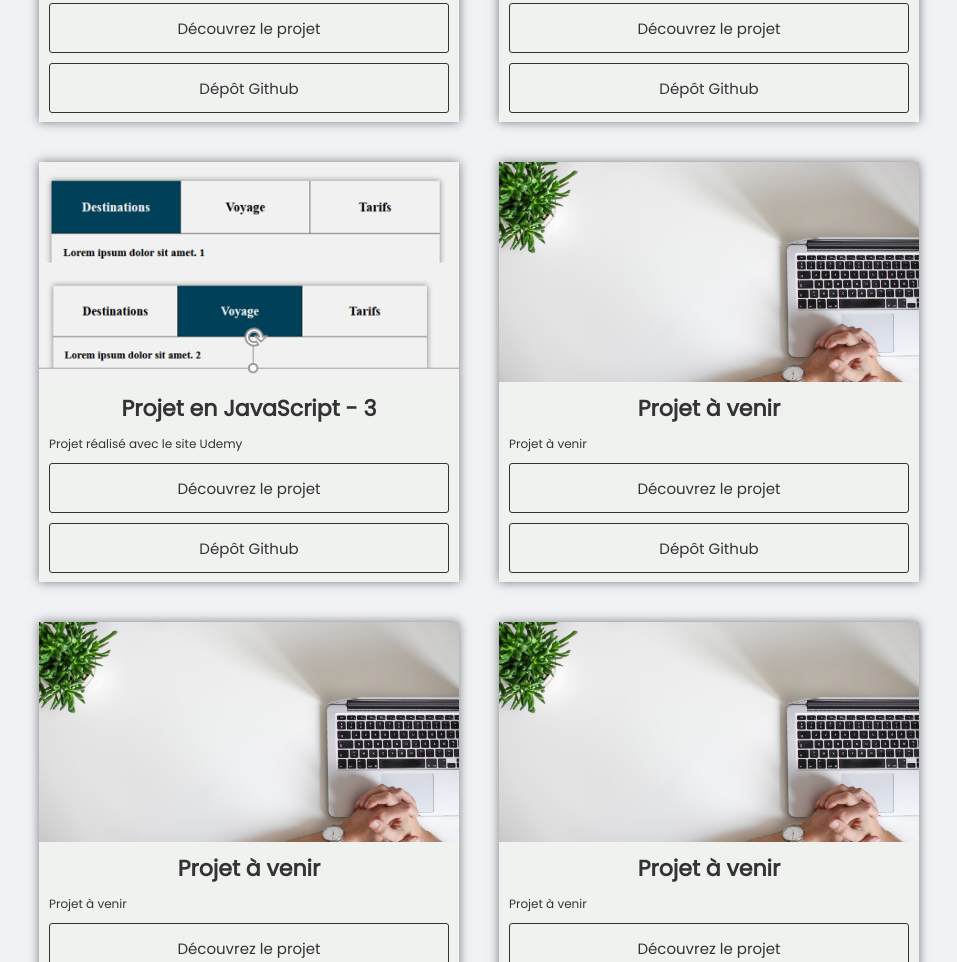
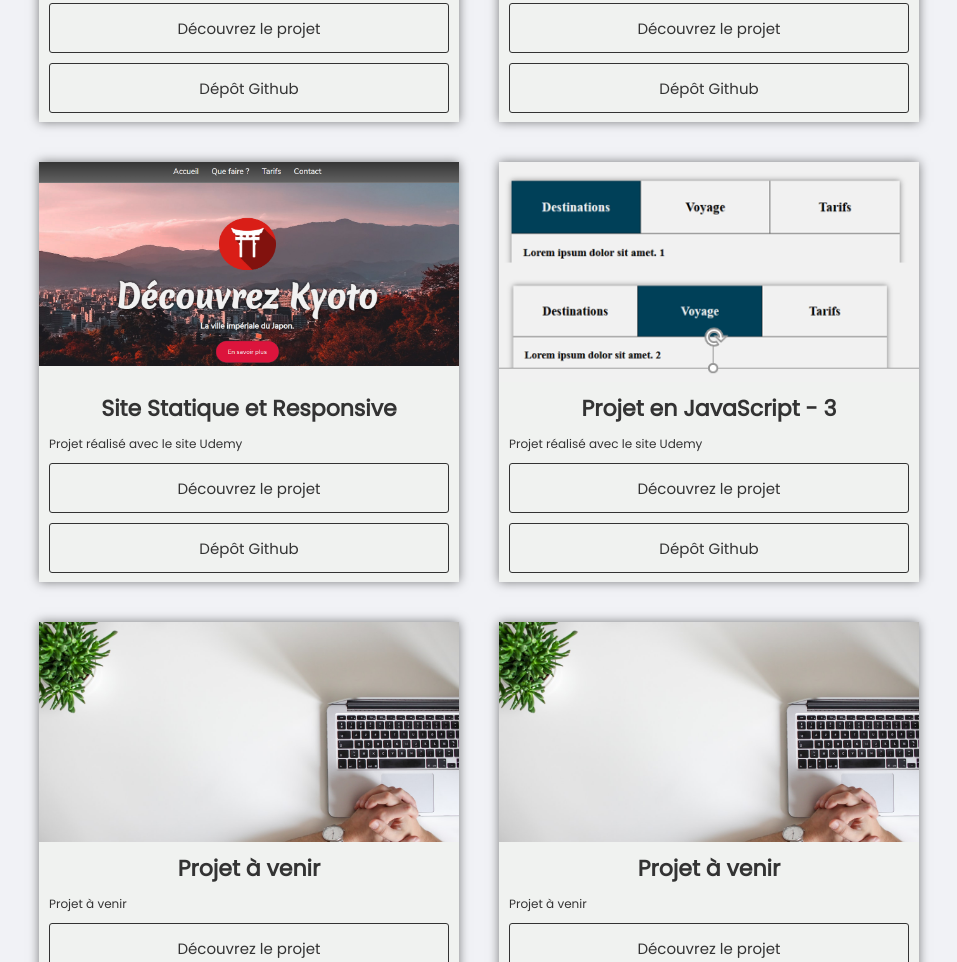
Before and after one commit to DevCreationsCR/Portfolio, a website: page index.html in a window 1280 px wide. Shown: the part 3713-4675 px from the top of the page, without its empty margins (161-1118 px from the left). Drawn offline with nearby package versions, Linux system fonts and the light colour scheme; a script that the page names is missing.

Commit message:
mise à jour des liens et ajout d'un projet

```diff
--- a/index.html
+++ b/index.html
@@ -63,7 +63,7 @@
         <a href="#port" class="btn-acc btn-acc1">Portfolio</a>
         <a href="#exp" class="btn-acc btn-acc2">Expériences</a>
         <div class="medias">
-            <a href="https://github.com/CynRim" target="blank">
+            <a href="https://github.com/DevCreationsCR" target="blank">
                 <div class="media media1">
                     <img src="img/github.svg" alt="github icone" class="icone-medias">
                 </div>
@@ -129,70 +129,70 @@
         <div class="cont-portfolio">
             <div class="item vague1">
                 <div class="cont-img-port">
-                    <img src="img/projet2.jpg" alt="image portfolio nom projet">
+                    <img src="img/projet2.jpg" alt="image ancien projet 2 d'openclassrooms">
                 </div>
                 <h3>Projet réalisé avec du HTML-CSS</h3>
                 <p>Projet 2 de la formation de Développeur Web (OpenClassrooms)</p>
-                <a href="#" class="btn-projets">Découvrez le projet</a>
-                <a href="https://github.com/CynRim/Projet2-CV" class="btn-projets">Dépôt Github</a>
+                <a href="https://devcreationscr.github.io/Projet2-CV/" class="btn-projets">Découvrez le projet</a>
+                <a href="https://github.com/DevCreationsCR/Projet2-CV" class="btn-projets">Dépôt Github</a>
             </div>
             <div class="item vague1">
                 <div class="cont-img-port">
-                    <img src="img/projet3.jpg" alt="image portfolio nom projet">
+                    <img src="img/projet3.jpg" alt="image ancien projet 3 d'openclassrooms">
                 </div>
                 <h3>Projet réalisé avec HTML-SASS</h3>
                 <p>Projet 3 de la formation de Développeur Web (OpenClassrooms)</p>
-                <a href="https://cynrim.github.io/Projet3-Ohmyfood/" class="btn-projets">Découvrez le projet</a>
-                <a href="https://github.com/CynRim/Projet3-Ohmyfood" class="btn-projets">Dépôt Github</a>
+                <a href="https://devcreationscr.github.io/Projet3-Ohmyfood/" class="btn-projets">Découvrez le projet</a>
+                <a href="https://github.com/DevCreationsCR/Projet3-Ohmyfood" class="btn-projets">Dépôt Github</a>
             </div>
             <div class="item vague1">
                 <div class="cont-img-port">
-                    <img src="img/udemy1.jpg" alt="image portfolio nom projet">
+                    <img src="img/udemy1.jpg" alt="image projet Udemy HTML-SASS">
                 </div>
                 <h3>Projet réalisé avec HTML-SASS</h3>
                 <p>Projet réalisé avec le site Udemy</p>
-                <a href="https://cynrim.github.io/Udemy1/" class="btn-projets">Découvrez le projet</a>
-                <a href="https://github.com/CynRim/Udemy1" class="btn-projets">Dépôt Github</a>
+                <a href="https://devcreationscr.github.io/Udemy1/" class="btn-projets">Découvrez le projet</a>
+                <a href="https://github.com/DevCreationsCR/Udemy1" class="btn-projets">Dépôt Github</a>
             </div>
             <div class="item vague2">
                 <div class="cont-img-port">
-                    <img src="img/udemy2.jpg" alt="image portfolio nom projet">
+                    <img src="img/udemy2.jpg" alt="image projet Udemy CSS Grid">
                 </div>
                 <h3>Projet réalisé avec HTML-CSS</h3>
                 <p>Projet réalisé avec le site Udemy</p>
-                <a href="https://cynrim.github.io/Udemy2/" class="btn-projets">Découvrez le projet</a>
-                <a href="https://github.com/CynRim/Udemy2" class="btn-projets">Dépôt Github</a>
+                <a href="https://devcreationscr.github.io/Udemy2/" class="btn-projets">Découvrez le projet</a>
+                <a href="https://github.com/DevCreationsCR/Udemy2" class="btn-projets">Dépôt Github</a>
             </div>
             <div class="item vague2">
                 <div class="cont-img-port">
-                    <img src="img/udemy3.jpg" alt="image portfolio nom projet">
+                    <img src="img/udemy3.jpg" alt="image projet Udemy HTML-CSS">
                 </div>
                 <h3>Projet réalisé avec HTML-CSS</h3>
                 <p>Projet réalisé avec le site Udemy</p>
-                <a href="https://cynrim.github.io/Udemy3/" class="btn-projets">Découvrez le projet</a>
-                <a href="https://github.com/CynRim/Udemy3" class="btn-projets">Dépôt Github</a>
+                <a href="https://devcreationscr.github.io/Udemy3/" class="btn-projets">Découvrez le projet</a>
+                <a href="https://github.com/DevCreationsCR/Udemy3" class="btn-projets">Dépôt Github</a>
             </div>
             <div class="item vague2">
                 <div class="cont-img-port">
-                    <img src="img/portfolio.jpg" alt="image portfolio nom projet">
+                    <img src="img/portfolio.jpg" alt="image du site portfolio">
                 </div>
                 <h3>Projet réalisé avec HTML-SASS-JS</h3>
                 <p>Mon portfolio</p>
-                <a href="#" class="btn-projets">Découvrez le projet</a>
-                <a href="https://github.com/CynRim/Portfolio" class="btn-projets">Dépôt Github</a>
+                <a href="https://www.olivia-remiki.fr/" class="btn-projets">Découvrez le projet</a>
+                <a href="https://github.com/DevCreationsCR/Portfolio" class="btn-projets">Dépôt Github</a>
             </div>
             <div class="item vague3">
                 <div class="cont-img-port">
-                    <img src="img/js-p1-yeux.png" alt="image portfolio nom projet">
+                    <img src="img/js-p1-yeux.png" alt="image petit projet en javascript">
                 </div>
                 <h3>Projet en JavaScript - 1</h3>
                 <p>Projet réalisé avec le site Udemy</p>
-                <a href="#" class="btn-projets">Découvrez le projet</a>
+                <a href="https://devcreationscr.github.io/JS-Projet-1-yeux/" class="btn-projets">Découvrez le projet</a>
                 <a href="https://github.com/DevCreationsCR/JS-Projet-1-yeux" class="btn-projets">Dépôt Github</a>
             </div>
             <div class="item vague3">
                 <div class="cont-img-port">
-                    <img src="img/js-p2-fenetre-modale.png" alt="image portfolio nom projet">
+                    <img src="img/js-p2-fenetre-modale.png" alt="image petit projet en javascriptt">
                 </div>
                 <h3>Projet en JavaScript - 2</h3>
                 <p>Projet réalisé avec le site Udemy</p>
@@ -201,21 +201,21 @@
             </div>
             <div class="item vague3">
                 <div class="cont-img-port">
-                    <img src="img/js-p3-onglets.png" alt="image portfolio nom projet">
+                    <img src="img/sitekyoto.png" alt="image d'un site statique">
+                </div>
+                <h3>Site Statique et Responsive</h3>
+                <p>Projet réalisé avec le site Udemy</p>
+                <a href="https://devcreationscr.github.io/FrontEnd-SiteKyoto/" class="btn-projets">Découvrez le projet</a>
+                <a href="https://github.com/DevCreationsCR/FrontEnd-SiteKyoto" class="btn-projets">Dépôt Github</a>
+            </div>
+            <div class="item vague3">
+                <div class="cont-img-port">
+                    <img src="img/js-p3-onglets.png" alt="image petit projet en javascript">
                 </div>
                 <h3>Projet en JavaScript - 3</h3>
                 <p>Projet réalisé avec le site Udemy</p>
                 <a href="#" class="btn-projets">Découvrez le projet</a>
                 <a href="https://github.com/DevCreationsCR/JS-Projet-3-des-onglets" class="btn-projets">Dépôt Github</a>
-            </div>
-            <div class="item vague3">
-                <div class="cont-img-port">
-                    <img src="img/imgPres.jpg" alt="image portfolio nom projet">
-                </div>
-                <h3>Projet à venir</h3>
-                <p>Projet à venir</p>
-                <a href="#" class="btn-projets">Découvrez le projet</a>
-                <a href="#" class="btn-projets">Dépôt Github</a>
             </div>
             <div class="item vague3">
                 <div class="cont-img-port">
```
Also changed, not shown: img/sitekyoto.png (added).
